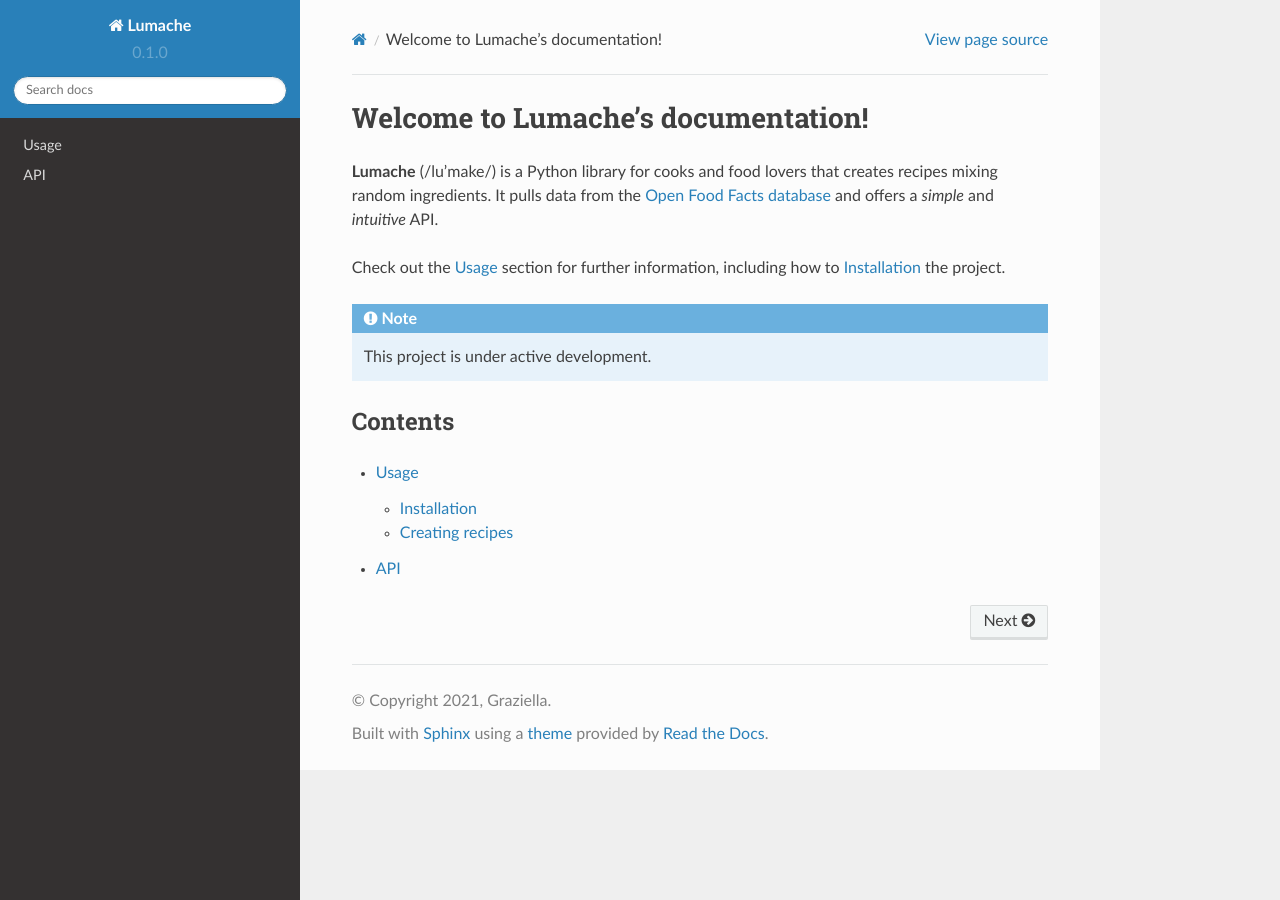
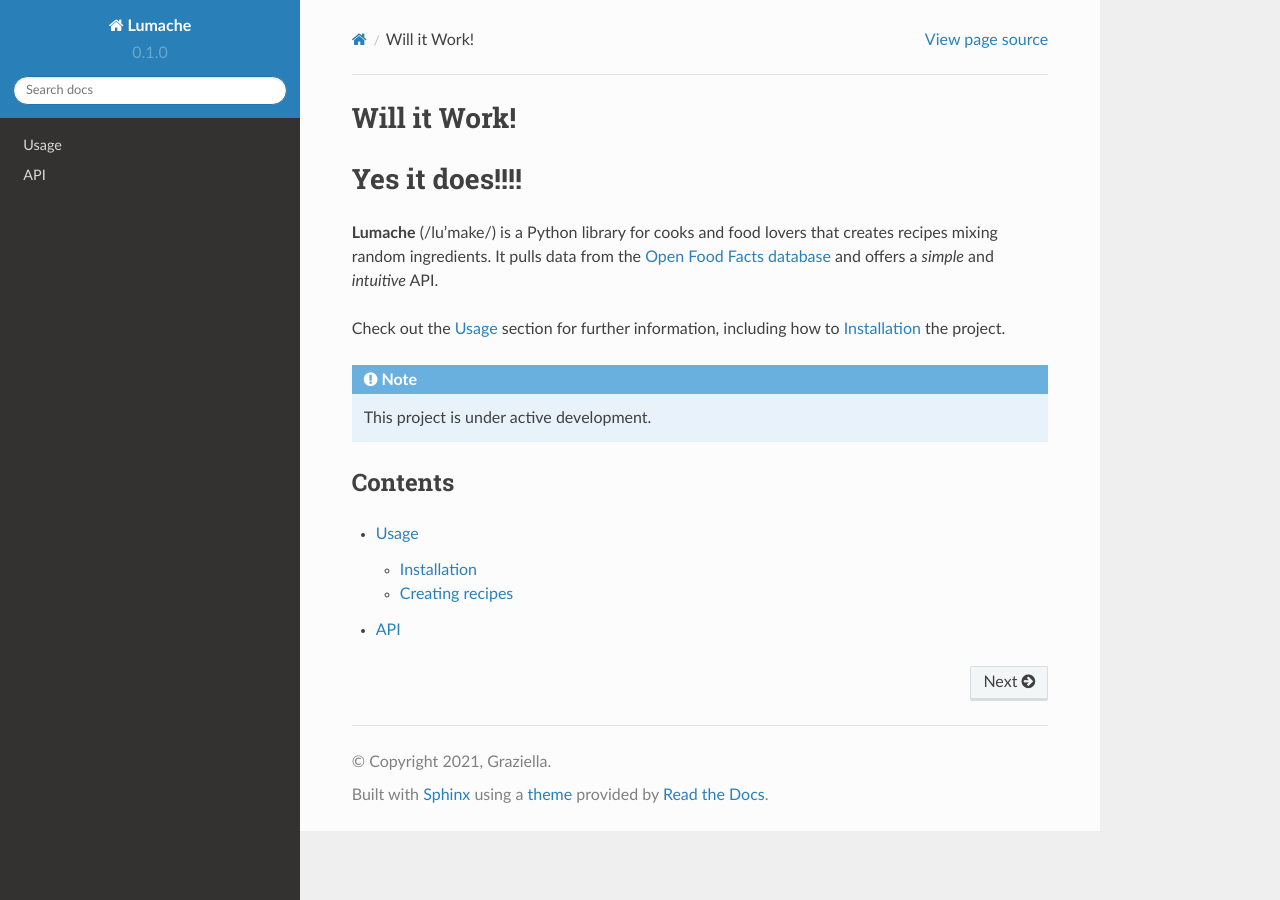
Before and after one commit to smartinfo12/git, a Sphinx documentation site: the page built from docs/source/index.rst, in a window 1280 px wide. Built offline with Sphinx 7.4.7 and the Read the Docs theme 2.0.0, drawn with Linux system fonts in a browser that asks for light colours.

Commit message:
Update index.rst

```diff
--- a/docs/source/index.rst
+++ b/docs/source/index.rst
@@ -1,4 +1,6 @@
-Welcome to Lumache's documentation!
+Will it Work!
+===================================
+Yes it does!!!!
 ===================================
 
 **Lumache** (/lu'make/) is a Python library for cooks and food lovers
```
